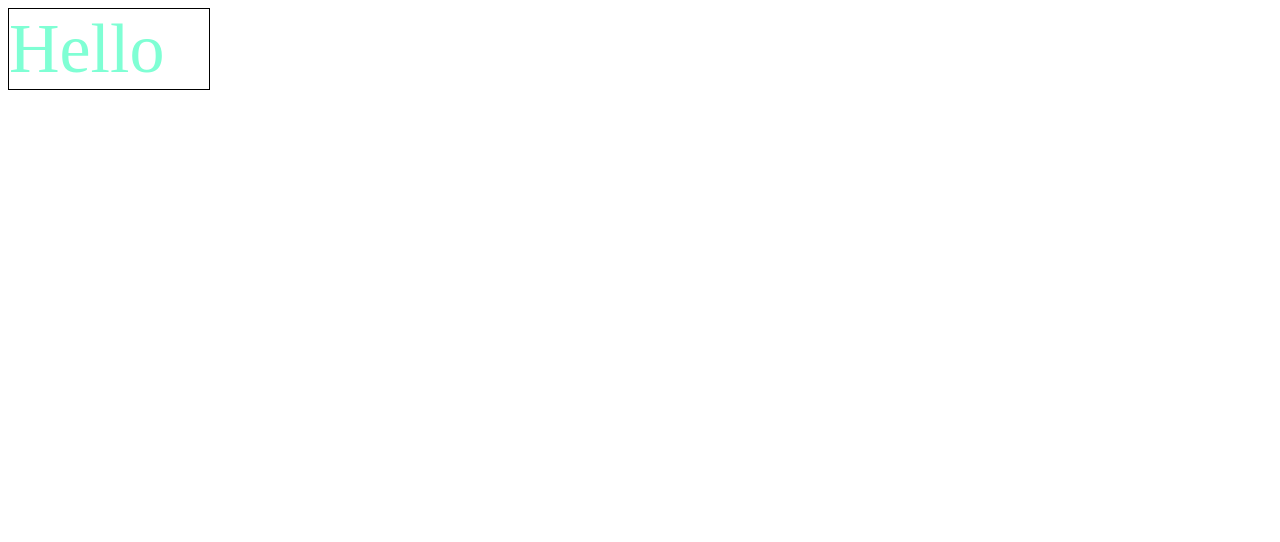
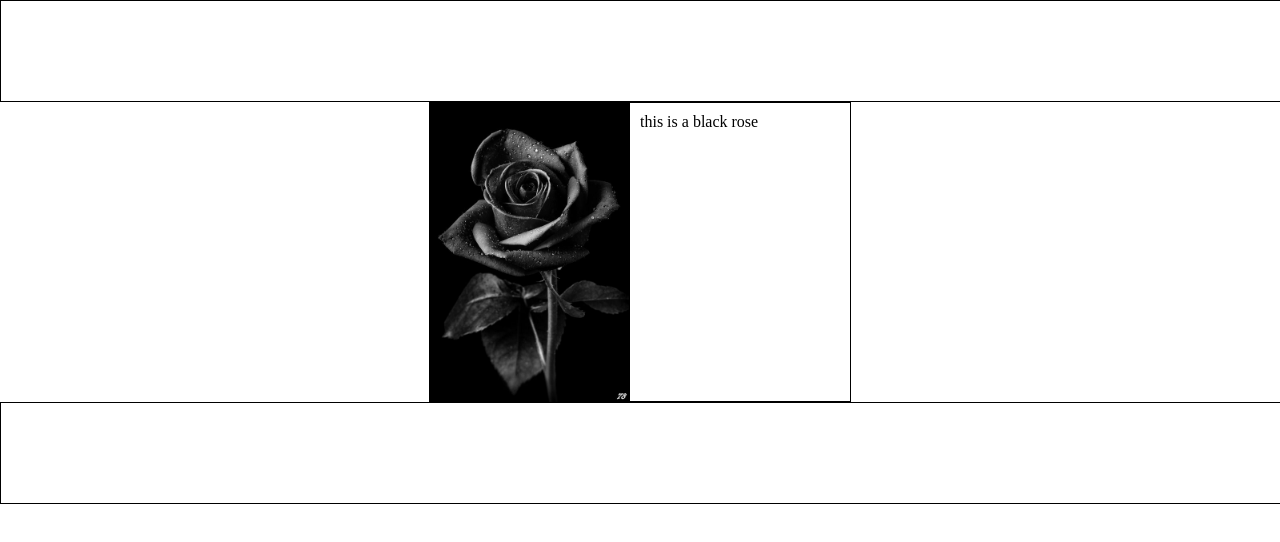
Before and after one commit to bensaeteurn/seniorproject, a plain HTML site: page index.html in a window 1280 px wide. Drawn offline with Linux system fonts and the light colour scheme.

Commit message:
added image,header, footer

```diff
--- a/index.html
+++ b/index.html
@@ -1,18 +1,21 @@
 <html>
 
 <head>
-    <style>
-        .container {
-            font-size: 70px;
-            color: aquamarine;
-            border: 1px solid black;
-            width: 200px;
-        }
-    </style>
+    <link rel="stylesheet" type="text/css" href="style.css">
+
 </head>
 
 <body>
-    <div class="container">Hello</div>
+    <div id="header"></div>
+    <div id="container">
+        <img id="rose" src="images/Black.jpg" alt="Black Rose">
+        <div id="desc" >this is a black rose</div>
+    </div>
+
+
+
+    <div id="footer"></div>
+
 </body>
 
 </html>
--- /dev/null
+++ b/style.css
@@ -0,0 +1,29 @@
+#container {
+    display: flex;
+    justify-content: center;
+}
+
+#header {
+    border: 1px solid black;
+    width: 100%;
+    height: 100px;
+}
+
+body {
+    margin: 0
+}
+
+#rose {
+    width: 200px
+}
+
+#footer {
+     border: 1px solid black;
+    width: 100%;
+    height: 100px;
+}
+#desc {
+        width: 200px;
+    border: 1px solid black;
+    padding: 10px;
+}
```
Also changed, not shown: images/Black.jpg (added).
